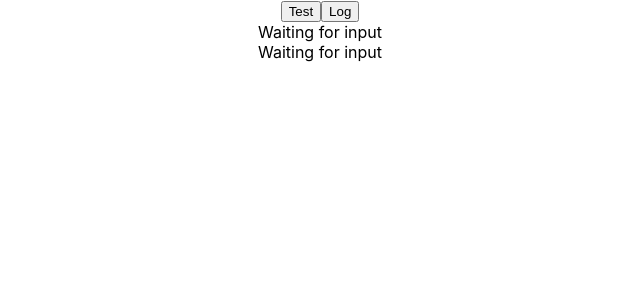
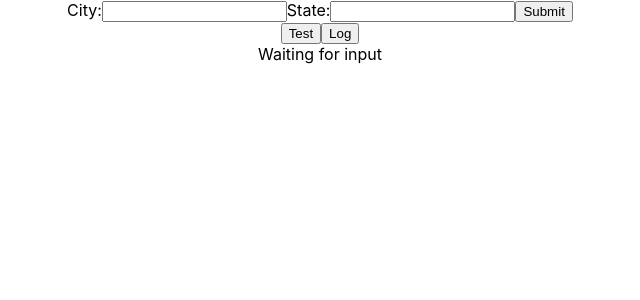
Before and after one commit to JMathiak/weather-app, a React (Create React App) app in the folder weather-app/: page / in a window 1280 px wide. Shown: the top 300 px of the page, without its empty margins (320-960 px from the left). Built offline with nearby package versions, Linux system fonts and the light colour scheme; no server answers.

Commit message:
Added user input for city and state

```diff
--- a/weather-app/src/App.js
+++ b/weather-app/src/App.js
@@ -8,6 +8,8 @@ function App() {
   let zip = "75035";
 
   const [weatherData, setWeatherData] = useState({ loaded: false, data: null });
+  const [state, setSt] = useState("Tx");
+  const [city, setCity] = useState("Dallas");
 
   // const getWeather = () => {
   //   fetch(
@@ -24,7 +26,7 @@ function App() {
 
   const getW = () => {
     fetch(
-      `https://weather.visualcrossing.com/VisualCrossingWebServices/rest/services/timeline/Dallas%2CTx/next7days?unitGroup=us&include=days&key=${sxAPIKey}&contentType=json`,
+      `https://weather.visualcrossing.com/VisualCrossingWebServices/rest/services/timeline/${city}%2C${state}/next7days?unitGroup=us&include=days&key=${sxAPIKey}&contentType=json`,
       {
         method: "GET",
         headers: {},
@@ -47,25 +49,46 @@ function App() {
   };
 
   const log = () => {
-    console.log(weatherData.days[0]);
+    console.log(weatherData);
   };
 
   return (
     <div className="App">
+      <form>
+        <label>
+          City:
+          <input
+            type="text"
+            onChange={(e) => {
+              setCity(e.target.value);
+            }}
+          />
+          State:
+          <input
+            type="text"
+            onChange={(e) => {
+              setSt(e.target.value);
+            }}
+          />
+        </label>
+        <input
+          type="submit"
+          value="Submit"
+          onClick={(e) => {
+            e.preventDefault();
+            getW();
+          }}
+        />
+      </form>
       <button onClick={getW}>Test</button>
       <button onClick={log}> Log</button>
-      <div>
-        {!weatherData.loaded ? (
-          <div>Waiting for input</div>
-        ) : (
-          [weatherData.data.address]
-        )}
-      </div>
+
       <div>
         {!weatherData.loaded ? (
           <div>Waiting for input</div>
         ) : (
           [
+            <div>Showing Weather for : {weatherData.data.resolvedAddress}</div>,
             <div className="Weather-Row">
               <Forecast info={weatherData.data.days} day={0} />
               <Forecast info={weatherData.data.days} day={1} />
--- a/weather-app/src/Components/Forecast.js
+++ b/weather-app/src/Components/Forecast.js
@@ -5,8 +5,8 @@ export default class Forecast extends Component {
     return (
       <div className="daily">
         Date: {this.props.info[this.props.day].datetime} <br></br>Min:{" "}
-        {this.props.info[this.props.day].tempmin}, Max:{" "}
-        {this.props.info[this.props.day].tempmax}
+        {this.props.info[this.props.day].tempmin}°F, Max:{" "}
+        {this.props.info[this.props.day].tempmax}°F
       </div>
     );
   }
```
